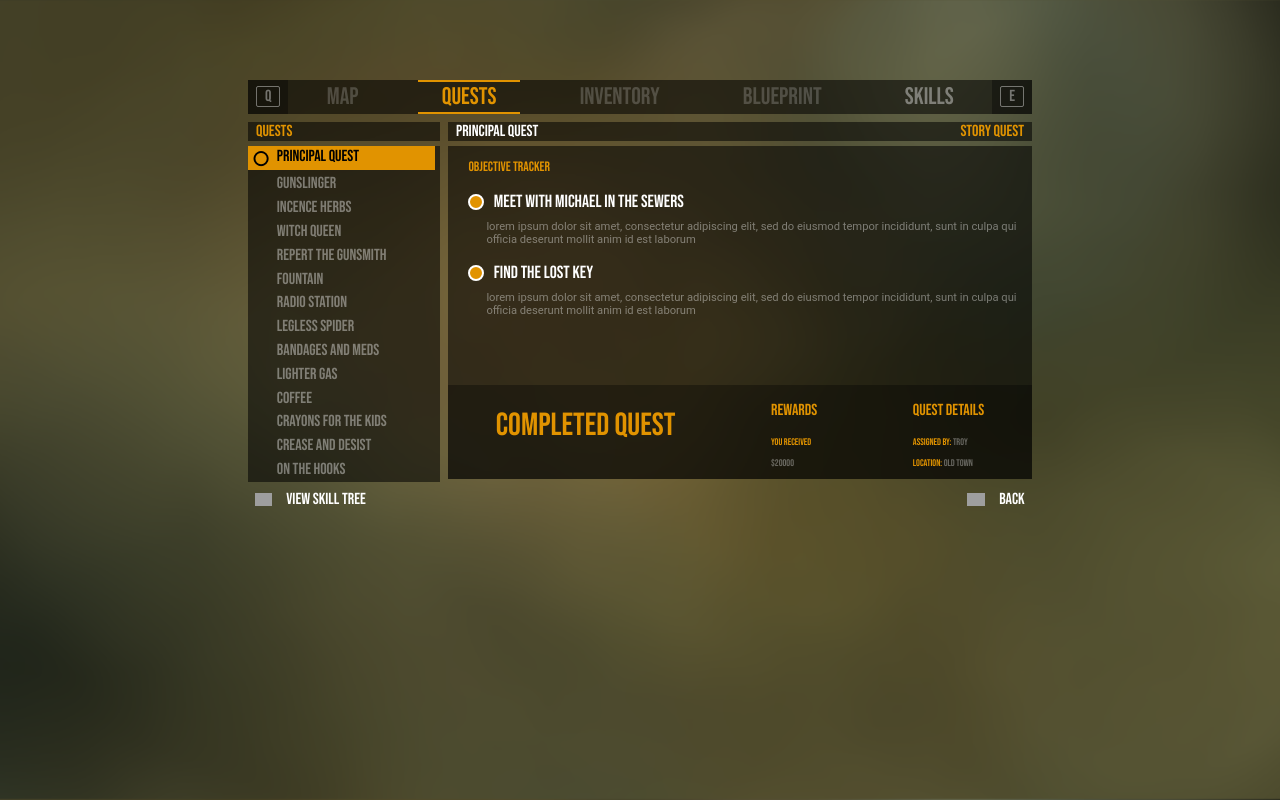
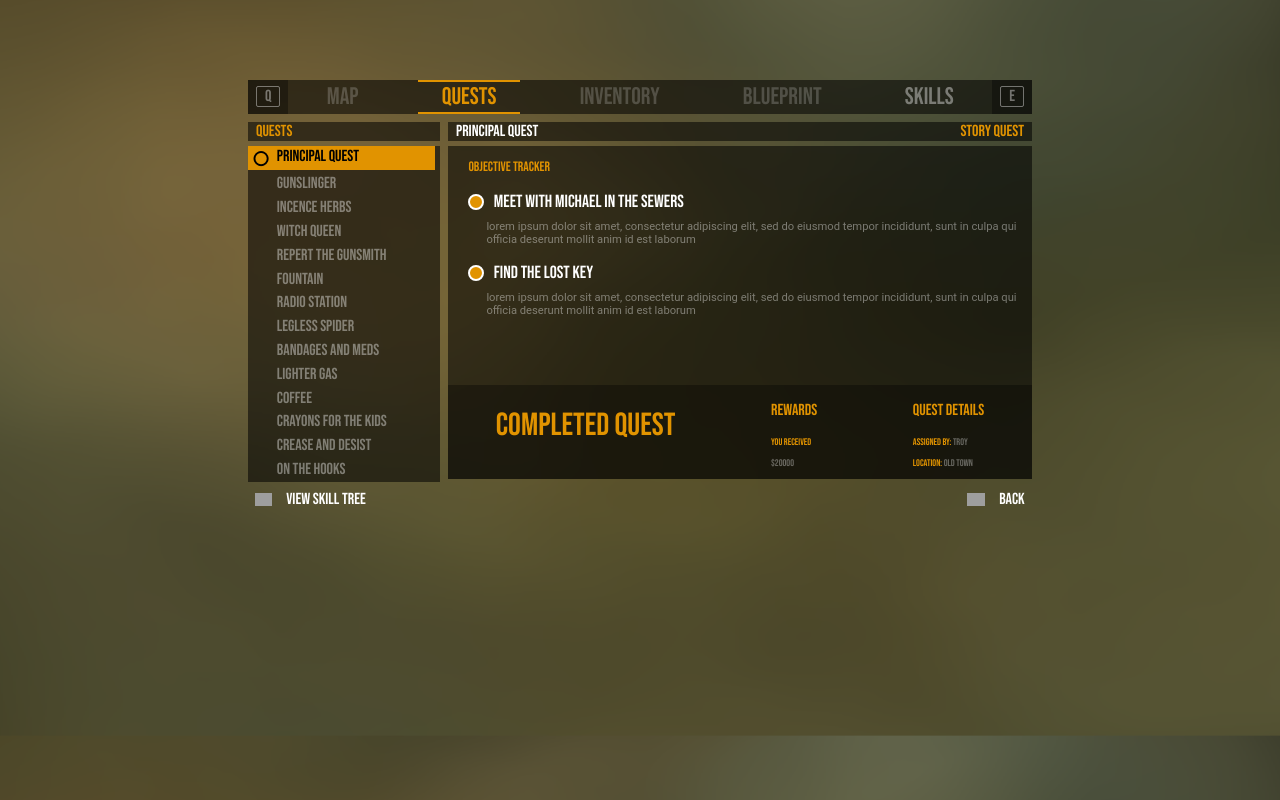
Before and after one commit to nchvrgr/videogameUI, a React (Create React App) app: page / in a window 1280 px wide. Built offline with nearby package versions, Linux system fonts and the light colour scheme; grey boxes are pictures that could not be loaded.

Commit message:
let's try netlify

```diff
--- a/src/components/NavBarMain.jsx
+++ b/src/components/NavBarMain.jsx
@@ -1,16 +1,16 @@
 import React from 'react'
-// import { useEffect } from 'react/cjs/react.development'
+import { useEffect } from 'react/cjs/react.development'
 import NavBar from './NavBar'
 
 function NavBarMain({option, setOption, buttonQ, setButtonQ, buttonE, setButtonE}) {
 
-    // useEffect(() => {
-    //     setTimeout(() => {
-    //         setButtonQ(false)
-    //         setButtonE(false)
-    //     }, 250);
-    //     // eslint-disable-next-line react-hooks/exhaustive-deps
-    // }, [buttonQ, buttonE]);
+    useEffect(() => {
+        setTimeout(() => {
+            setButtonQ(false)
+            setButtonE(false)
+        }, 250);
+        // eslint-disable-next-line react-hooks/exhaustive-deps
+    }, [buttonQ, buttonE]);
 
     return (
         <div className="navbarMain">
--- a/src/sass/index.css
+++ b/src/sass/index.css
@@ -7,6 +7,9 @@ body {
   background: url(../media/bluredGameplayScreenshot.png);
   background-size: cover;
   font-family: 'Bebas Neue', cursive;
+  background-size: 150% 150%;
+  -webkit-animation: gradient 20s ease infinite;
+          animation: gradient 20s ease infinite;
 }
 
 .main {
--- a/src/sass/index.scss
+++ b/src/sass/index.scss
@@ -8,6 +8,8 @@ body{
     background: url(../media/bluredGameplayScreenshot.png);
     background-size: cover;
     font-family: 'Bebas Neue', cursive;
+    background-size: 150% 150%;
+	animation: gradient 20s ease infinite;
 }
 
 
```
Also changed, not shown: 1 other file (tests, documents, lock files or other folders).
